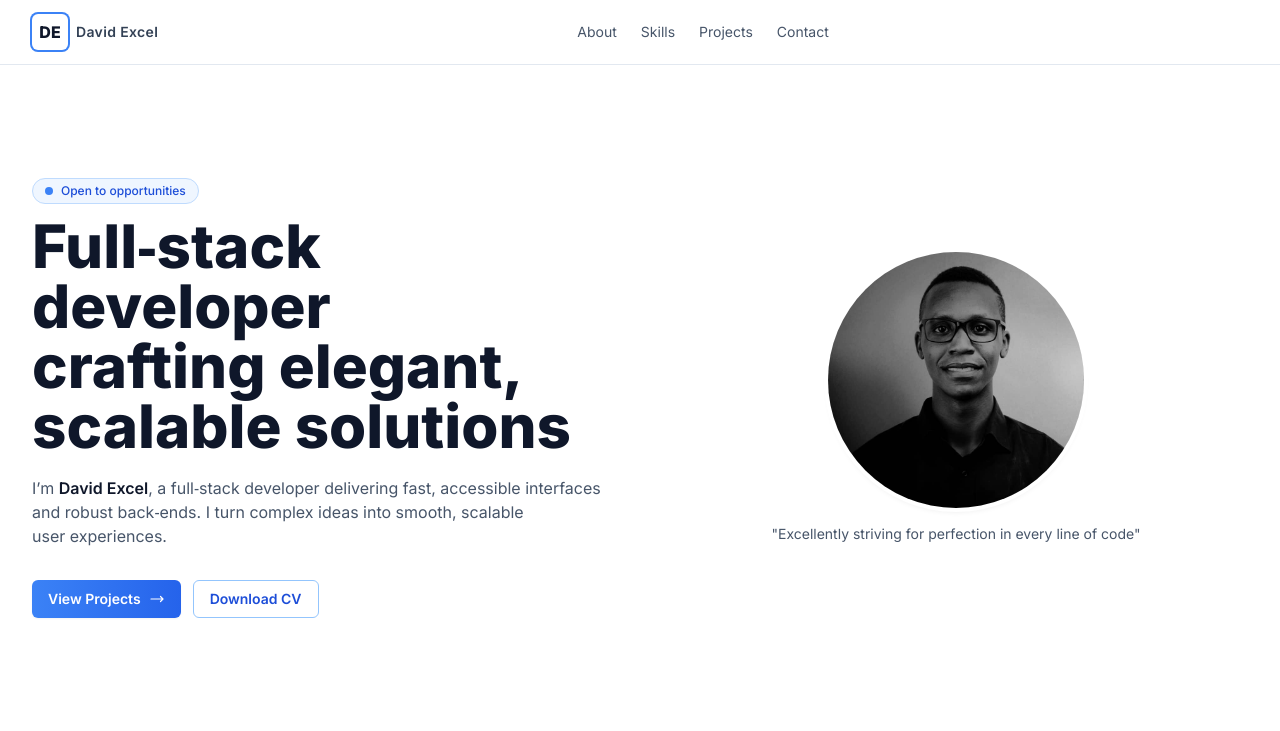
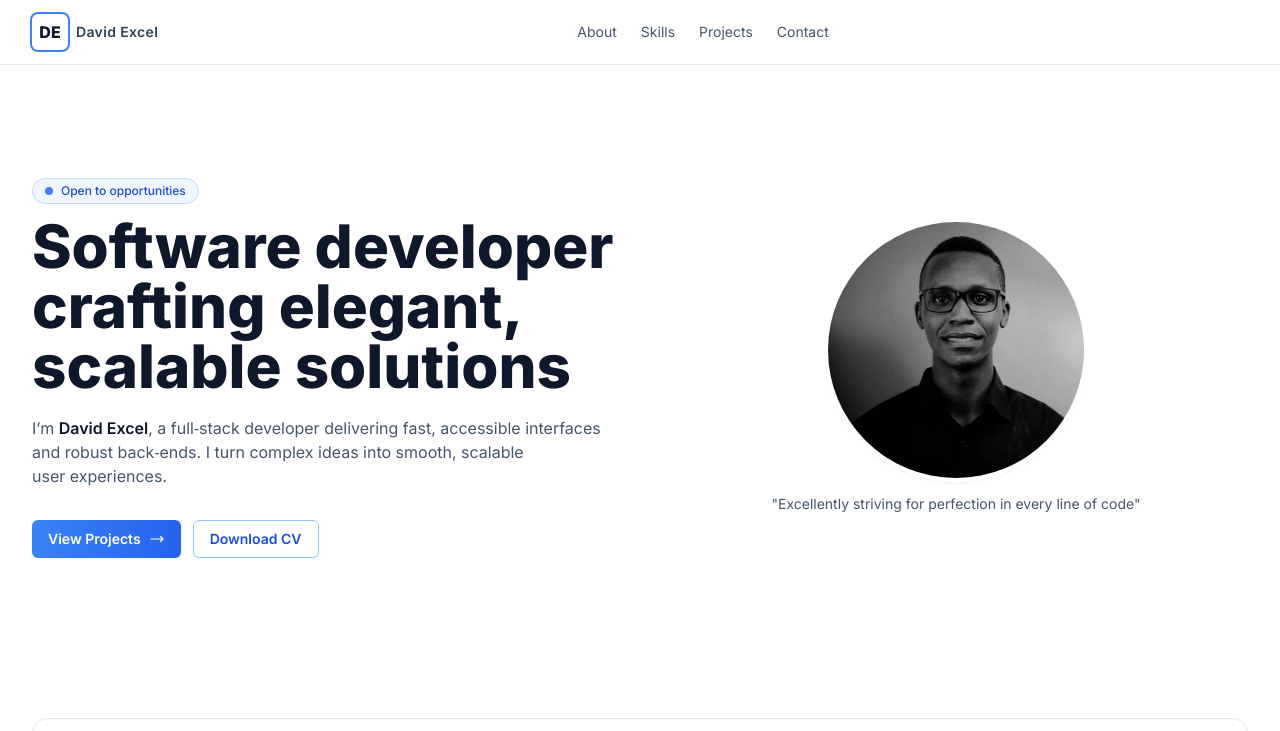
Before and after one commit to DAVID-EXCEL1/David-Excel-s-Portfolio, a plain HTML site: page index.html in a window 1280 px wide. Shown: the top 731 px of the page. Drawn offline with nearby package versions, Linux system fonts and the light colour scheme.

Commit message:
Update hero section to reflect broader software development expertise

```diff
--- a/index.html
+++ b/index.html
@@ -108,7 +108,7 @@
                         Open to opportunities
                     </p>
                     <h1 class="text-balance text-4xl font-extrabold leading-[1.1] text-slate-900 sm:text-5xl md:text-6xl">
-                        Full‑stack developer crafting elegant, scalable solutions
+                        Software developer crafting elegant, scalable solutions
                     </h1>
                     <p class="mt-5 max-w-xl text-pretty text-slate-600">
                         I’m <span class="font-semibold text-slate-900">David Excel</span>, a full‑stack developer delivering fast, accessible interfaces and robust back‑ends. I turn complex ideas into smooth, scalable user experiences.
```
